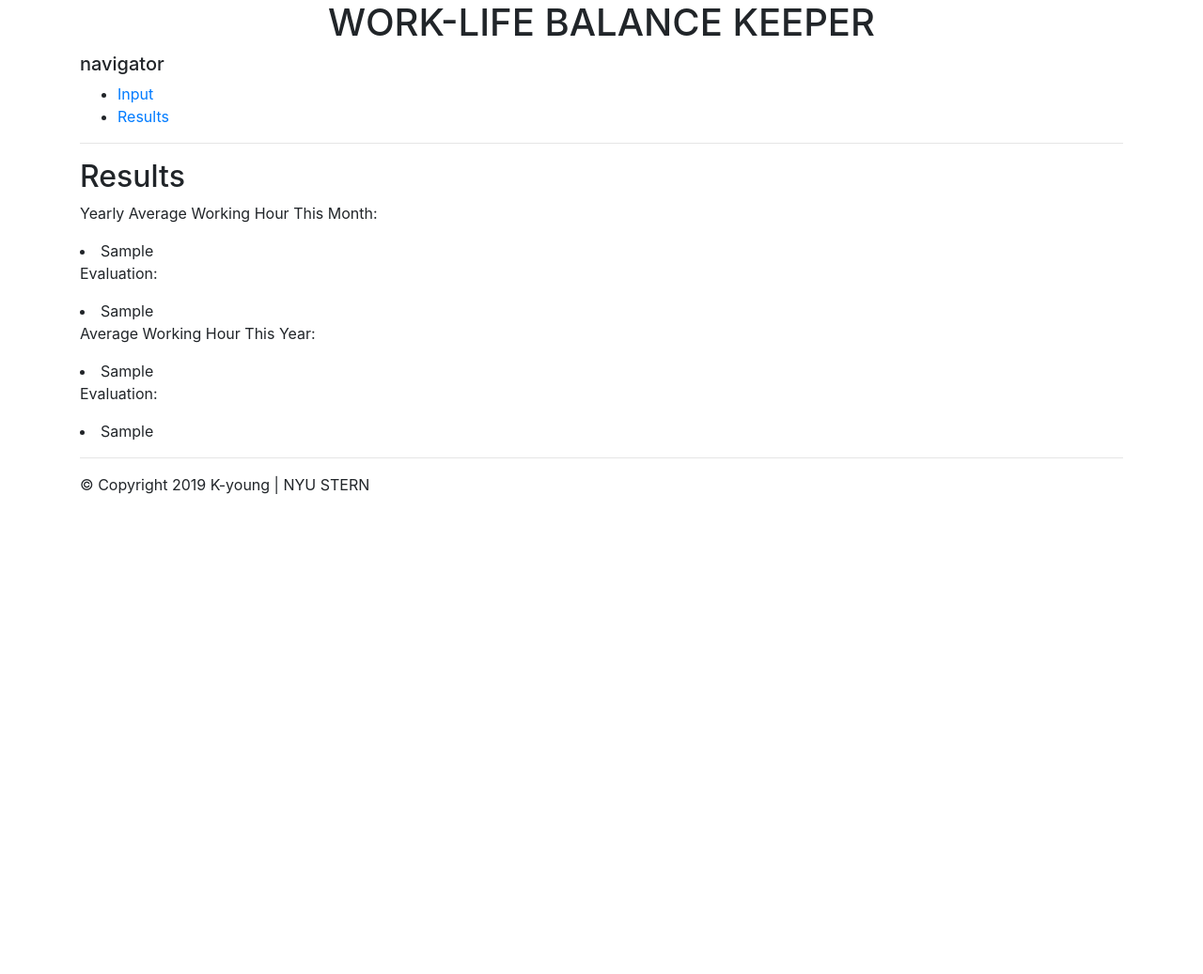
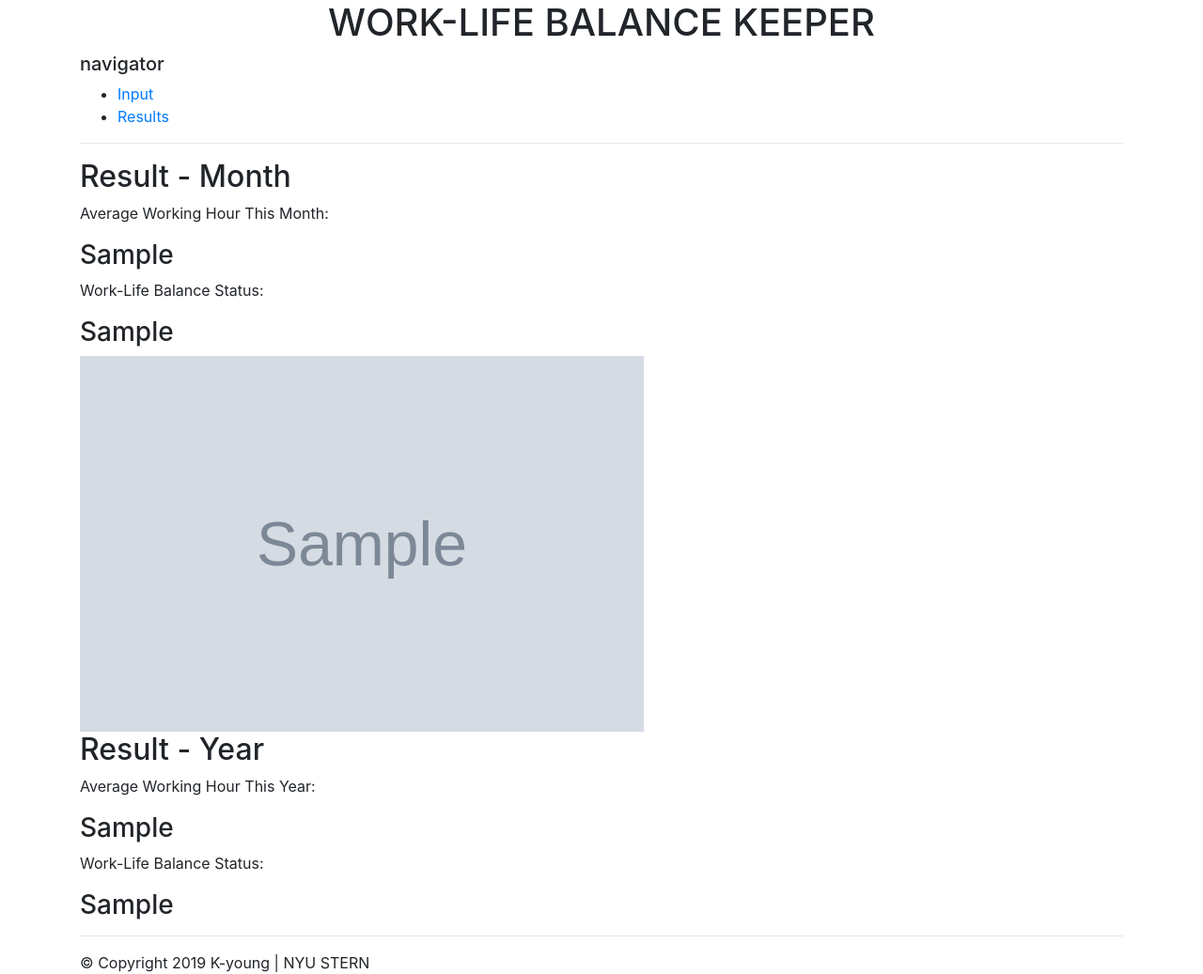
Before and after one commit to kyokang1/time-tracker, a Flask app: template app/templates/results.html in a window 1280 px wide. Shown: the whole page at 94% size. Before the commit the page ends 526 px from the top, so only its background shows below. Run offline with Flask 2, Linux system fonts and the light colour scheme; the template is opened without the code that fills it: most values are stand-ins (such as "Sample title", 1, 10 or a date in 2020); grey boxes marked "Sample" are stand-in pictures; some libraries are stand-ins or nearby versions.

Commit message:
upload image to html page

```diff
--- a/app/templates/results.html
+++ b/app/templates/results.html
@@ -5,42 +5,21 @@
 {% endblock %}
 
 {% block content %}
-  <h2>Results</h2>
+  <h2>Result - Month</h2>
 
-  <p>Yearly Average Working Hour This Month: </p>
-  <li>{{ mtd_hour }}</li>
+  <p>Average Working Hour This Month: </p>
+  <h3>{{ mtd_hour }} </h3>
+  <p>Work-Life Balance Status: </p>
+  <h3>{{ mtd_eval }} </h3>
 
-  <head>
-      <!-- Plotly.js -->
-      <script src="https://plot.ly/~kyokang1/2/#/"></script>
-    </head>
+  <img src="{{ user_img }}" alt="Monthly Average Work Hour" width="600" height="400"/>
 
-    <body>
-
-      <div id="myDiv"><!-- Plotly chart will be drawn inside this DIV --></div>
-      <script>
-      </script>
-    </body>
-
-  <p>Evaluation: </p>
-  <li>{{ mtd_eval }}</li>
+  <h2>Result - Year</h2>
 
   <p>Average Working Hour This Year: </p>
-  <li>{{ ytd_hour }}</li>
+  <h3>{{ ytd_hour }} </h3>
+  <p>Work-Life Balance Status: </p>
+  <h3>{{ ytd_eval }} </h3>
 
-  <p>Evaluation: </p>
-  <li>{{ ytd_eval }}</li>
-
-  <!-- {% if rows %}
-    <ul>
-    {% for row in rows %}
-      <li>{{ results_date }}</li>
-      <li>{{ results_hour }}</li>
-    {% endfor %}
-    </ul>
-  {% else %}
-    <p>Records Not Found...</p>
-  {% endif %}
-  -->
 
 {% endblock %}
--- a/requirements.txt
+++ b/requirements.txt
@@ -1,5 +1,6 @@
 python-dotenv
 Flask
+Flask-Uploads
 gunicorn
 gspread
 oauth2client
```
Also changed, not shown: app/routes.py (+9 -19 lines), app/time_tracker.py (+17 -3 lines), app/static/fig1.png (renamed from img/fig1.png), 3 other files.
